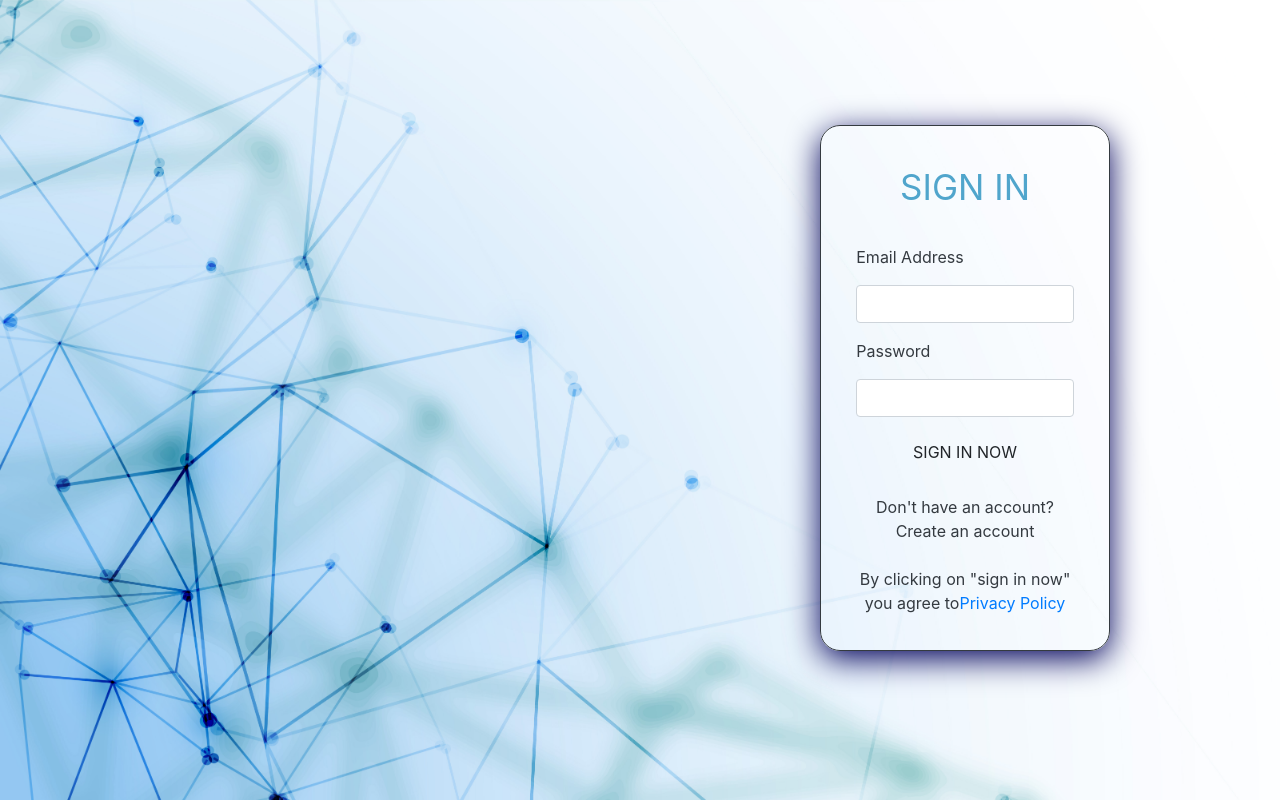
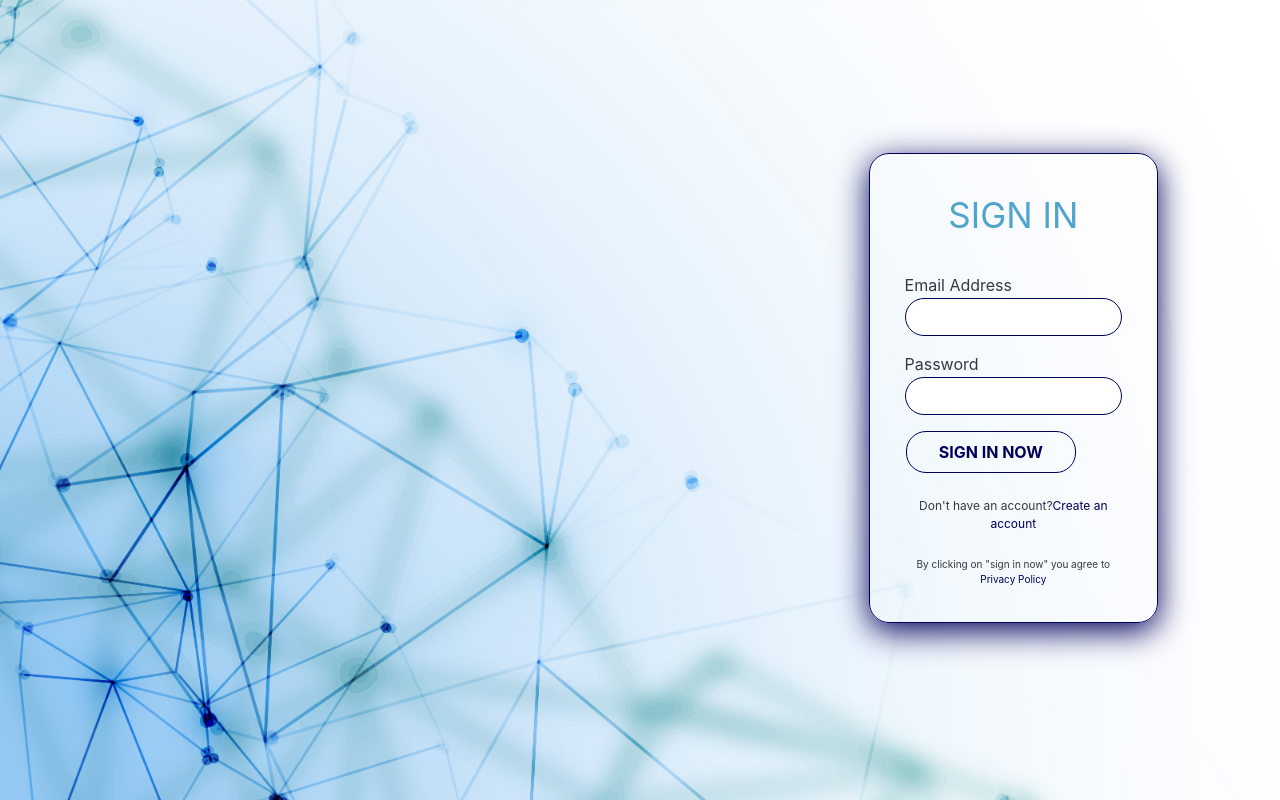
Before and after one commit to ASMAEELKHIRAOUI/Blog-CultureDev.to-, a PHP site: page /pages/sign.php in a window 1280 px wide. Run offline with PHP 8.4, Linux system fonts and the light colour scheme.

Commit message:
signin signup frontend done working on the dashboard frontend

```diff
--- a/assets/sass/style.css
+++ b/assets/sass/style.css
@@ -1,4 +1,4 @@
-body {
+#siging {
   background-image: url("../img/bg.jpg");
   background-repeat: no-repeat;
   background-attachment: fixed;
@@ -13,9 +13,136 @@ body {
   font-size: 35px;
 }
 
-#signIn {
-  border: 1px solid;
+#signup, #signin {
+  border: 1px solid rgb(0, 0, 90);
   border-radius: 20px;
   padding: 35px;
   box-shadow: 0 8px 32px 0 rgb(0, 0, 90);
+}
+
+.input {
+  border-color: rgb(0, 0, 90);
+  margin-top: -15px;
+}
+
+.signing {
+  color: rgb(0, 0, 90);
+  border: 1px solid rgb(0, 0, 90);
+  border-radius: 20px;
+  width: 170px;
+  padding: 8px;
+  font-weight: bold;
+}
+
+.bth:hover {
+  background-color: rgb(80, 165, 204);
+  color: rgb(0, 0, 90);
+}
+
+.signup {
+  font-size: 12px;
+}
+
+.privacy {
+  font-size: 10px;
+}
+
+.link {
+  color: rgb(0, 0, 90);
+  text-decoration: none;
+}
+
+.link:hover {
+  color: rgb(80, 165, 204);
+  text-decoration: underline;
+}
+
+.dashboard {
+  background: linear-gradient(135deg, rgb(77, 102, 164) 0%, rgb(168, 210, 235) 34%, rgb(255, 255, 255) 100%);
+  background-repeat: no-repeat;
+  background-attachment: fixed;
+  background-size: cover;
+  height: 97vh;
+  width: 98vw;
+}
+
+.navbar {
+  background-color: rgb(0, 0, 90);
+  width: 100%;
+}
+
+.logo {
+  height: 40px;
+}
+
+.search {
+  width: 200px;
+}
+
+.pp {
+  width: 40px;
+  border-radius: 20px;
+}
+
+.input:focus {
+  box-shadow: none;
+}
+
+.btn {
+  border-radius: 20px;
+  margin-left: -45px;
+}
+
+.add-btn {
+  color: rgb(80, 165, 204);
+  border: 1px solid rgb(80, 165, 204);
+  border-radius: 20px;
+  width: 150px;
+  padding: 8px;
+}
+
+.add-btn:hover {
+  background-color: rgb(80, 165, 204);
+  color: rgb(1, 35, 64);
+}
+
+.input {
+  border-radius: 20px;
+}
+
+.sidebar {
+  background-color: rgb(0, 0, 90);
+}
+
+.nav-link {
+  font-weight: lighter;
+}
+
+.blue {
+  border-radius: 50px;
+  margin-left: -25px;
+}
+
+.user {
+  background-color: rgb(0, 0, 90);
+  width: 480px;
+  border: 3px solid rgb(80, 165, 204);
+  border-radius: 50px;
+}
+
+.table {
+  font-weight: lighter;
+}
+
+.line {
+  border-bottom: 1px solid rgb(80, 165, 204);
+}
+
+@media only screen and (max-width: 600px) {
+  .sidebar {
+    display: none !important;
+  }
+  .navbar {
+    width: 156vw;
+  }
 }/*# sourceMappingURL=style.css.map */
--- a/assets/sass/style.scss
+++ b/assets/sass/style.scss
@@ -1,4 +1,4 @@
-body {
+#siging{
     background-image: url("../img/bg.jpg");
     background-repeat: no-repeat;
     background-attachment: fixed;
@@ -10,11 +10,147 @@ body {
     color: rgba(80, 165, 204, 1);
     font-weight: 1px;
     font-size: 35px;
+
 }
 
-#signIn{
-    border: 1px solid ;
+#signup, #signin{
+    border: 1px solid rgba(0, 0, 90, 1);
     border-radius: 20px;
     padding: 35px;
     box-shadow: 0 8px 32px 0 rgba(0, 0, 90, 1);
 }
+
+
+.input {
+    border-color: rgba(0, 0, 90, 1);
+    margin-top: -15px;
+}
+
+.signing {
+    color: rgba(0, 0, 90, 1);
+    border: 1px solid rgba(0, 0, 90, 1);
+    border-radius: 20px;
+    width: 170px;
+    padding: 8px;
+    font-weight: bold;
+}
+
+.bth:hover {
+    background-color: rgba(80, 165, 204, 1);
+    color: rgba(0, 0, 90, 1);
+}
+
+.signup {
+    font-size: 12px;
+}
+
+.privacy {
+    font-size: 10px;
+}
+
+.link {
+    color: rgba(0, 0, 90, 1);
+    text-decoration: none;
+
+}
+
+.link:hover {
+    color: rgba(80, 165, 204, 1);
+    text-decoration: underline;
+}
+.dashboard{
+    // background: rgb(77,102,164);
+    background: linear-gradient(135deg, rgba(77,102,164,1) 0%, rgba(168,210,235,1) 34%, rgba(255,255,255,1) 100%);
+    background-repeat: no-repeat;
+    background-attachment: fixed;
+    background-size: cover;
+    height: 97vh;
+    width: 98vw;
+}
+
+
+
+
+
+
+
+
+
+.navbar {
+    background-color: rgba(0, 0, 90, 1);
+    width: 100%;
+}
+
+.logo {
+    height: 40px;
+}
+
+.search {
+    width: 200px;
+}
+
+.pp {
+    width: 40px;
+    border-radius: 20px;
+}
+
+.input:focus {
+    box-shadow: none;
+}
+
+.btn {
+    border-radius: 20px;
+    margin-left: -45px;
+}
+
+.add-btn {
+    color: rgba(80, 165, 204, 1);
+    border: 1px solid rgba(80, 165, 204, 1);
+    border-radius: 20px;
+    width: 150px;
+    padding: 8px;
+}
+
+.add-btn:hover {
+    background-color: rgba(80, 165, 204, 1);
+    color: rgba(1, 35, 64, 1);
+}
+
+.input {
+    border-radius: 20px;
+}
+.sidebar {
+    background-color: rgba(0, 0, 90, 1);
+}
+
+.nav-link {
+    font-weight: lighter;
+}
+
+.blue {
+    border-radius: 50px;
+    margin-left: -25px;
+}
+
+.user {
+    background-color: rgba(0, 0, 90, 1);
+    width: 480px;
+    border: 3px solid rgba(80, 165, 204, 1);
+    border-radius: 50px;
+}
+
+.table {
+    font-weight: lighter;
+}
+
+.line {
+    border-bottom: 1px solid rgba(80, 165, 204, 1);
+}
+@media only screen and (max-width: 600px) {
+    .sidebar {
+        display: none !important;
+    }
+    .navbar{
+        width: 156vw;
+    }
+}
--- /dev/null
+++ b/assets/scripts/scripts.js
@@ -0,0 +1,9 @@
+let signin = document.getElementById('signin');
+let signup = document.getElementById('signup');
+let signupbtn=document.getElementById('sign');
+signup.style.display = 'none';
+signupbtn.addEventListener('click', function() {
+    signup.style.display='block'
+    signin.style.display='none'
+    console.log('taqtaq')
+});
--- a/pages/sign.php
+++ b/pages/sign.php
@@ -7,17 +7,22 @@
     <meta name="viewport" content="width=device-width, initial-scale=1.0">
     <link rel="stylesheet" href="https://cdn.jsdelivr.net/npm/bootstrap@4.3.1/dist/css/bootstrap.min.css" integrity="sha384-ggOyR0iXCbMQv3Xipma34MD+dH/1fQ784/j6cY/iJTQUOhcWr7x9JvoRxT2MZw1T" crossorigin="anonymous">
     <link rel="stylesheet" href="../assets/sass/style.css"/>
-    <!-- <script defer  src="https://cdnjs.cloudflare.com/ajax/libs/jquery/3.6.1/jquery.min.js"></script> -->
-    <title>Origin Game - SignIn</title>
+    <!-- <link rel="stylesheet" href="https://cdn.jsdelivr.net/npm/bootstrap@4.3.1/dist/css/bootstrap.min.css" integrity="sha384-ggOyR0iXCbMQv3Xipma34MD+dH/1fQ784/j6cY/iJTQUOhcWr7x9JvoRxT2MZw1T" crossorigin="anonymous"> -->
+    <title>CultureDev</title>
 </head>
 
-<body>
-    <div class="row-lg h-100 d-flex align-items-center p-5 flex-wrap text-dark">
+<body id="siging">
+
+
+<div class="row-lg h-100 d-flex align-items-center justify-content-center p-5 flex-wrap text-dark">
+
+
         <div class="col-lg-4"></div>
         <div class="col-lg-4"></div>
+    <div id="signin" class="col-lg-3">
 
-        <div id="signIn" class="col-lg-3">
-            <form action="sign.php" method="POST" id="form">
+        <div>
+            <form action="sign.php" method="POST">
                 <p class="signin text-center"> SIGN IN </p>
                 <div class="email pt-3">
                     <p>Email Address</p>
@@ -27,13 +32,47 @@
                     <p>Password</p>
                     <input class="input form form-control" type="password" name="password">
                 </div>
-                <div class="row justify-content-center mt-3"><button class="btn" name="signIN">SIGN IN NOW</button></div>
-                <div class="signup text-center mt-4">Don't have an account?<a class="link">Create an account</a>
+                <div class="row justify-content-center mt-3"><button class="btn signing" name="signIN">SIGN IN NOW</button></div>
+                <div class="signup text-center mt-4">Don't have an account?<a class="link" href="#" id="sign">Create an account</a>
                 </div>
-                <div class="privacy text-center mt-4">By clicking on "sign in now" you agree to<a class="link" href="">Privacy Policy</a>
+                <div class="privacy text-center mt-4">By clicking on "sign in now" you agree to <a class="link" href="">Privacy Policy</a>
                 </div>
             </form>
         </div>
     </div>
+
+
+
+<div id="signup" class="col-lg-3">
+        <div>
+            <form action="sign.php" method="POST">
+                <p class="signin text-center"> SIGN UP </p>
+                <div class="email pt-3">
+                    <p>User Name</p>
+                    <input class="input form form-control" type="text" name="user">
+                </div>
+                <div class="email pt-3">
+                    <p>Email Address</p>
+                    <input class="input form form-control" type="email" name="email">
+                </div>
+                <div class="password pt-3">
+                    <p>Password</p>
+                    <input class="input form form-control" type="password" name="password">
+                </div>
+                <div class="row justify-content-center mt-3"><button class="btn signing" name="signup">SIGN UP</button></div>
+                <div class="privacy text-center mt-4">
+                    By clicking on "SIGN UP" you agree to <a class="link" href="">Privacy Policy</a>
+                </div>
+                </form>
+            </div>
+        </div>
+
+    </div>
+
+
+
+
+
+        <script src="../assets/scripts/scripts.js"></script>
 </body>
 </html>
```
Also changed, not shown: pages/index.php (+178 -0 lines), assets/img/logo.png (added), 1 other file.
